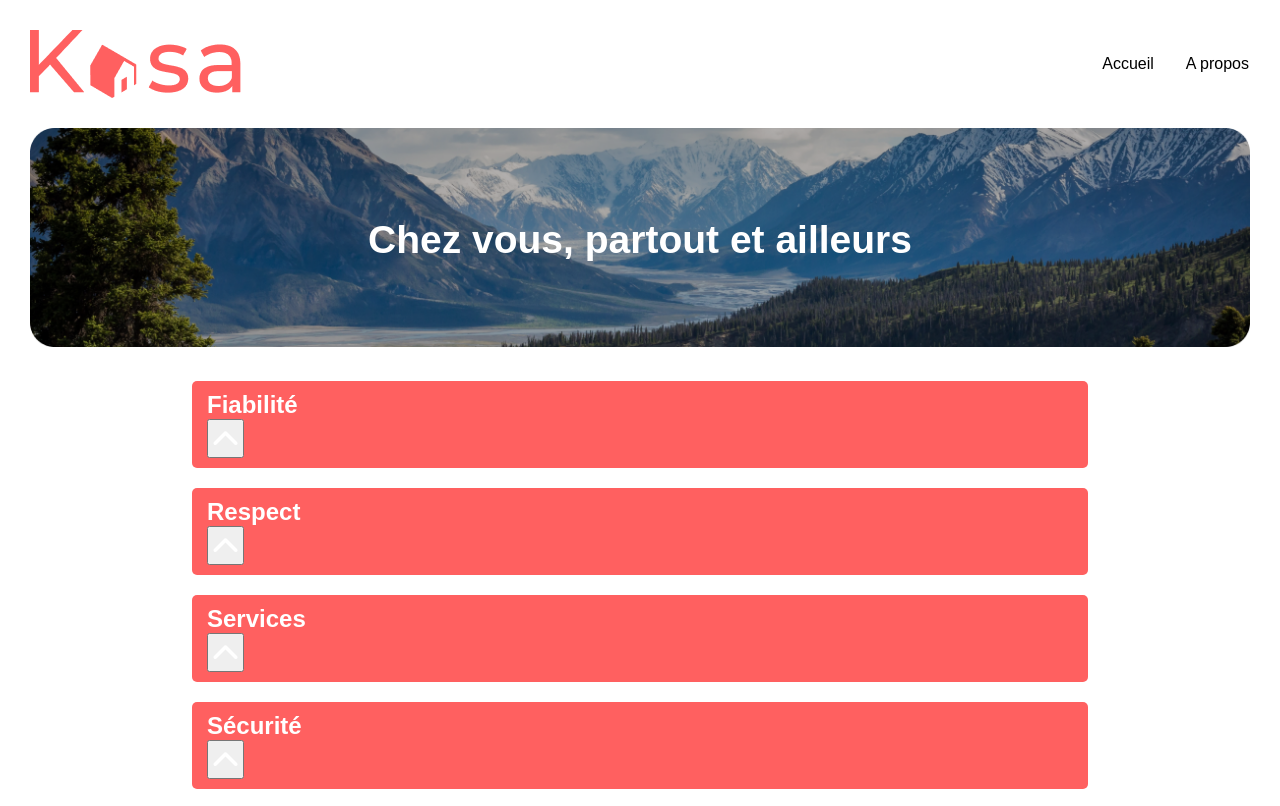
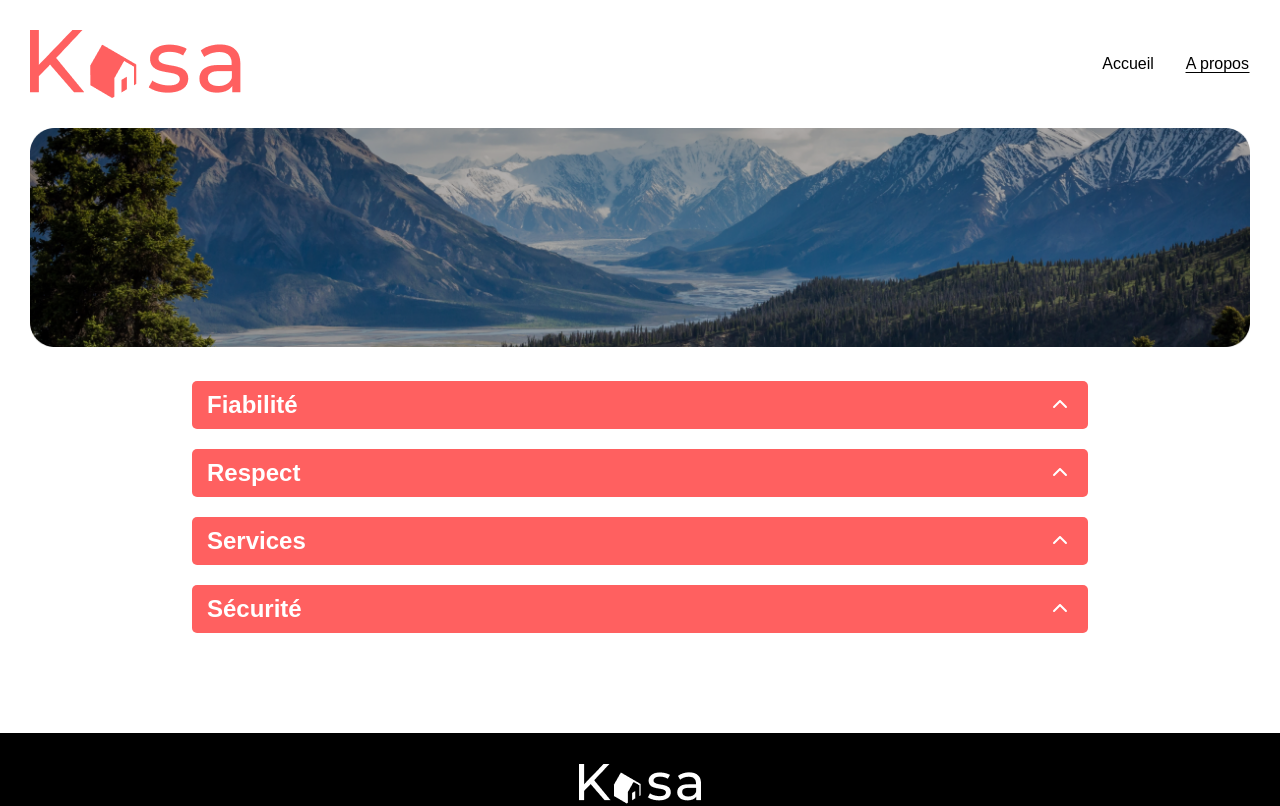
Before and after one commit to Elkes-dev/Projet-Kasa, a React (Vite) app: page /About in a window 1280 px wide. Shown: the top 806 px of the page. Built offline with nearby package versions, Linux system fonts and the light colour scheme.

Commit message:
Création page Error, modification composant header

```diff
--- a/src/components/Banner/index.jsx
+++ b/src/components/Banner/index.jsx
@@ -1,11 +1,11 @@
 
 
-function Banner({image, alt}){
+function Banner({image, alt, text}){
 
     return(
         <div className="banner">
             <img src={image} alt={alt} className="banner-img"/>
-            <p className="banner-text">Chez vous, partout et ailleurs</p>
+            {text && <p className="banner-text">{text}</p>}
         </div>
     )
 }
--- a/src/components/Collapse/index.jsx
+++ b/src/components/Collapse/index.jsx
@@ -1,23 +1,27 @@
-import arrow from '../../assets/images/arrow.png'
 import {useState} from 'react'
+import { FontAwesomeIcon } from '@fortawesome/react-fontawesome'
+import { faChevronDown, faChevronUp } from '@fortawesome/free-solid-svg-icons'
 
 function Collapse({title, children}){
 
     const [isOpen, setOpen] = useState(false)
 
     return(
+        <>
             <div className='collapse'>
-                <h2>{title}</h2>
-                <button onClick={() => setOpen(!isOpen)}>
-                    <img src={arrow} alt='arrow'/>
-                </button>
+                <div className='collapse-header'>
+                <h2 className="title-collapse">{title}</h2>
+                <FontAwesomeIcon icon= {isOpen ?  faChevronDown : faChevronUp} onClick={() => setOpen(!isOpen)}/>
+                </div>
+
+            </div>
                 {isOpen && (
                 <div className='collapse-text'>
                     {children}
                 </div>
                 )
                 }
-            </div>
+        </>
     )
 }
 
--- a/src/components/Gallery/index.jsx
+++ b/src/components/Gallery/index.jsx
@@ -7,7 +7,7 @@ function Gallery({appartements}){
 
     return(
         <>
-        <div>
+        <div className='gallery'>
             {appartements.map((appartement) =>{
            return < Card
                         nom={appartement.title}
--- a/src/components/Header/index.jsx
+++ b/src/components/Header/index.jsx
@@ -1,9 +1,13 @@
 import LOGO from '../../assets/images/logo.png'
 import { Link } from 'react-router-dom'
 import  '../../styles/main.scss'
+import { useLocation } from 'react-router-dom'
 
 
 function Header(){
+
+const location = useLocation();
+
     return (
     <>
         <div className='header'>
@@ -11,10 +15,14 @@ function Header(){
             <nav className='nav-header'>
                 <ul>
                     <li>
-                        <Link to="/">Accueil</Link>
+                        <Link to="/" className={location.pathname === "/" ? 'active' : ""}>
+                        Accueil
+                        </Link>
                     </li>
                     <li>
-                        <Link to="/About">A propos</Link>
+                        <Link to="/About" className={location.pathname === "/About" ? 'active' : ""}>
+                        A propos
+                        </Link>
                     </li>
                 </ul>
             </nav>
```
Also changed, not shown: src/components/Card/index.jsx (+3 -5 lines).
